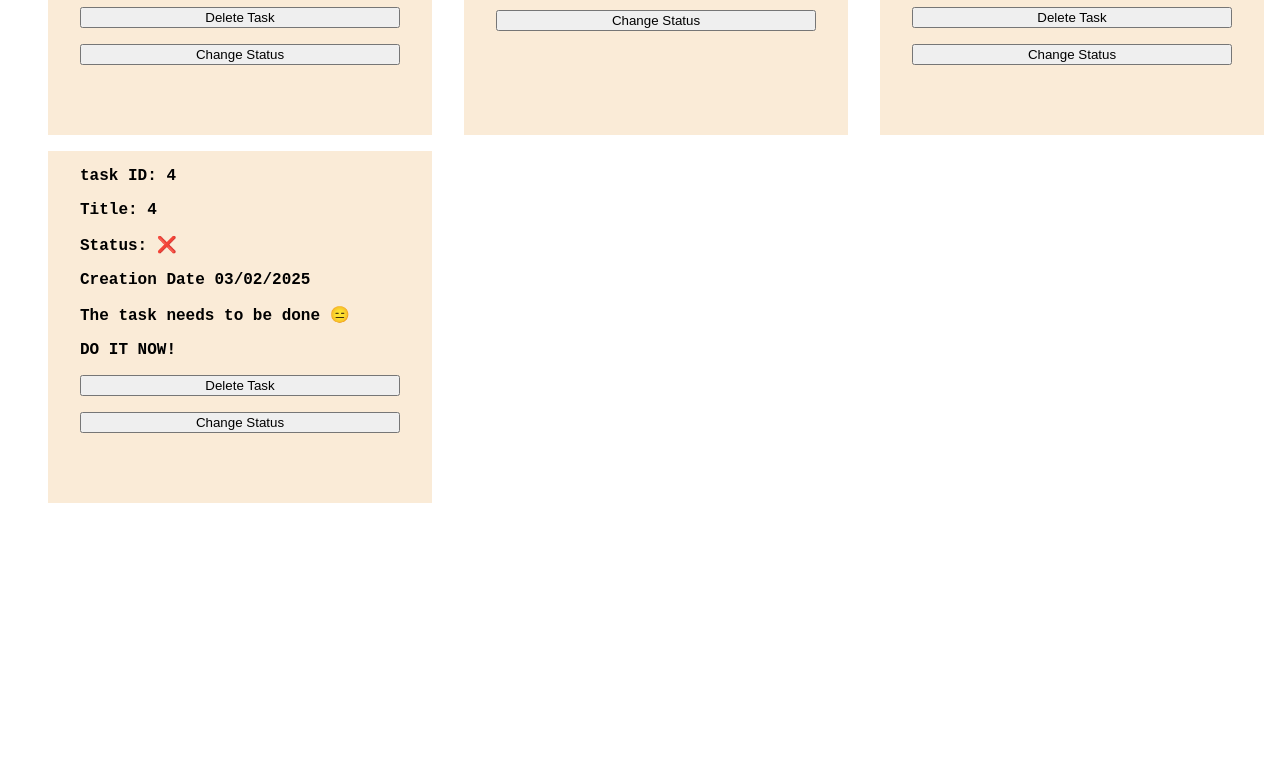
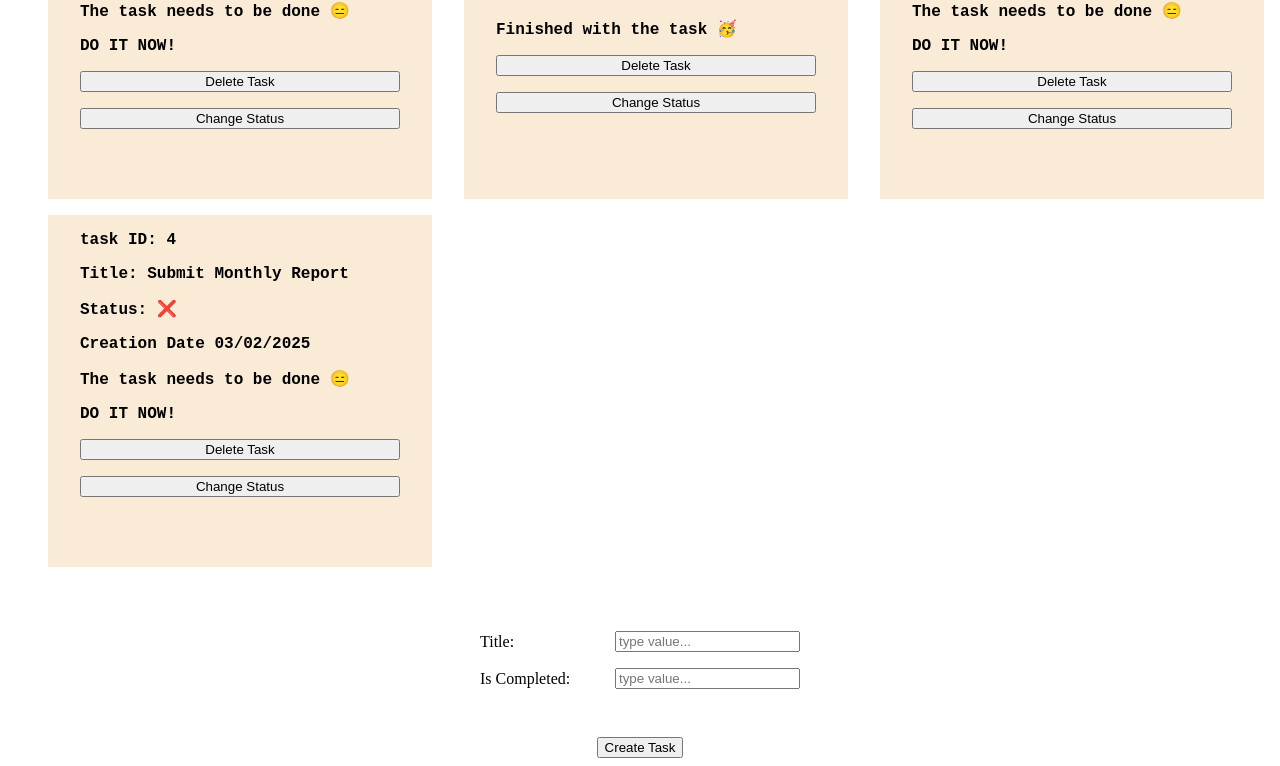
Before and after one commit to cr9169/task-manager, an Angular app: page / in a window 1280 px wide. Shown: the part 326-1092 px from the top of the page. Before the commit the page ends 837 px from the top, so only its background shows below. Built offline with nearby package versions, Linux system fonts and the light colour scheme.

Commit message:
feat: add task creation functionality with input fields and validation

```diff
--- a/src/app/components/task-list/task-item/task-item.component.html
+++ b/src/app/components/task-list/task-item/task-item.component.html
@@ -1,6 +1,6 @@
 <li class="task-item" [ngSwitch]="task.completed">
   <span>task ID: {{ task.id }}</span>
-  <span>Title: {{ task.id }}</span>
+  <span>Title: {{ task.title }}</span>
   <span>Status: {{ task.completed ? "✅" : "❌" }}</span>
   <span>Creation Date {{ task.creationDate | date : "dd/MM/yyyy" }}</span>
   <span *ngSwitchCase="true">Finished with the task 🥳</span>
--- a/src/app/components/task-list/task-list.component.html
+++ b/src/app/components/task-list/task-list.component.html
@@ -8,6 +8,23 @@
       (taskStatusChange)="changeTaskStatus($event)"
     ></app-task-item>
   </ul>
+  <div class="create-new-task-section">
+    <div class="title-input">
+      <span>Title:</span>
+      <input type="text" placeholder="type value..." #titleInput />
+    </div>
+    <div class="is-completed-input">
+      <span>Is Completed:</span>
+      <input type="text" placeholder="type value..." #statusInput />
+    </div>
+    <button
+      (click)="
+        createTask(titleInput.value, convertStringToBool(statusInput.value))
+      "
+    >
+      Create Task
+    </button>
+  </div>
 </div>
 
 <ng-template #noTasks>
--- a/src/app/components/task-list/task-list.component.scss
+++ b/src/app/components/task-list/task-list.component.scss
@@ -4,6 +4,7 @@
   display: flex;
   flex-direction: column;
   align-items: center;
+  gap: 4rem;
 
   > h1 {
     margin-block: 2rem;
@@ -16,4 +17,25 @@
     margin: 0 auto;
     gap: 1rem;
   }
+
+  .create-new-task-section {
+    width: 20rem;
+    display: flex;
+    flex-direction: column;
+    align-items: center;
+    gap: 1rem;
+
+    .title-input,
+    .is-completed-input {
+      width: 100%;
+      display: flex;
+      flex-direction: row;
+      align-items: center;
+      justify-content: space-between;
+    }
+
+    > button {
+      margin-top: 2rem;
+    }
+  }
 }
--- a/src/app/components/task-list/task-list.component.ts
+++ b/src/app/components/task-list/task-list.component.ts
@@ -1,4 +1,4 @@
-import { Component } from '@angular/core';
+import { Component, ElementRef, QueryList, ViewChildren } from '@angular/core';
 import { ITask } from '../../models/Task';
 
 @Component({
@@ -35,6 +35,19 @@ export class TaskListComponent {
     },
   ];
 
+  @ViewChildren('titleInput, statusInput')
+  inputs!: QueryList<ElementRef>;
+
+  convertStringToBool(string: string) {
+    if (string === 'true') {
+      return true;
+    } else if (string === 'false') {
+      return false;
+    } else {
+      throw new Error('String is not a boolean!');
+    }
+  }
+
   deleteTask(id: number) {
     this.tasks = this.tasks.filter((task) => task.id !== id);
   }
@@ -51,4 +64,14 @@ export class TaskListComponent {
   trackById(_index: number, task: ITask) {
     return task.id;
   }
+
+  createTask(title: string, status: boolean) {
+    const newTask = {
+      id: this.tasks[this.tasks.length - 1].id + 1,
+      title: title,
+      completed: status,
+      creationDate: new Date(),
+    };
+    this.tasks = [...this.tasks, newTask];
+  }
 }
```
